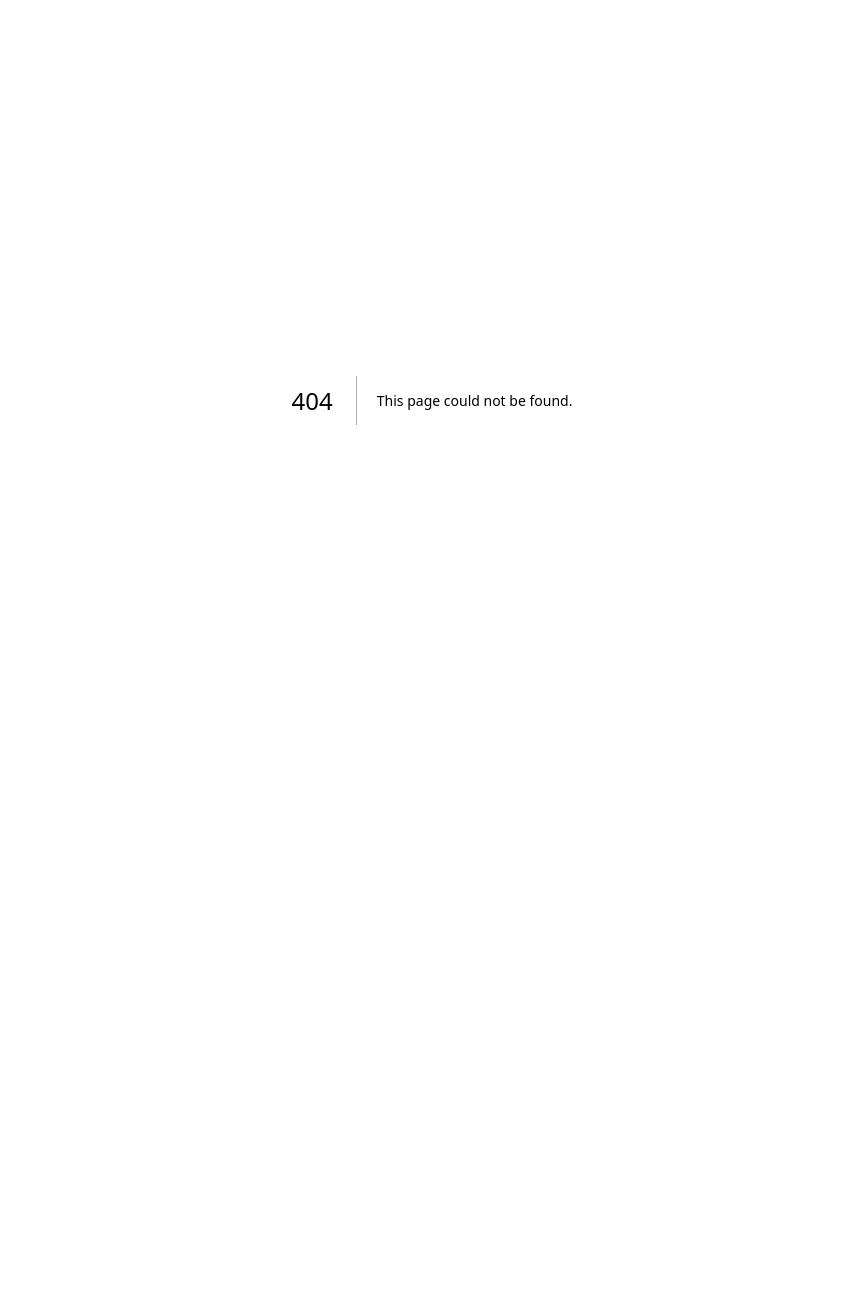
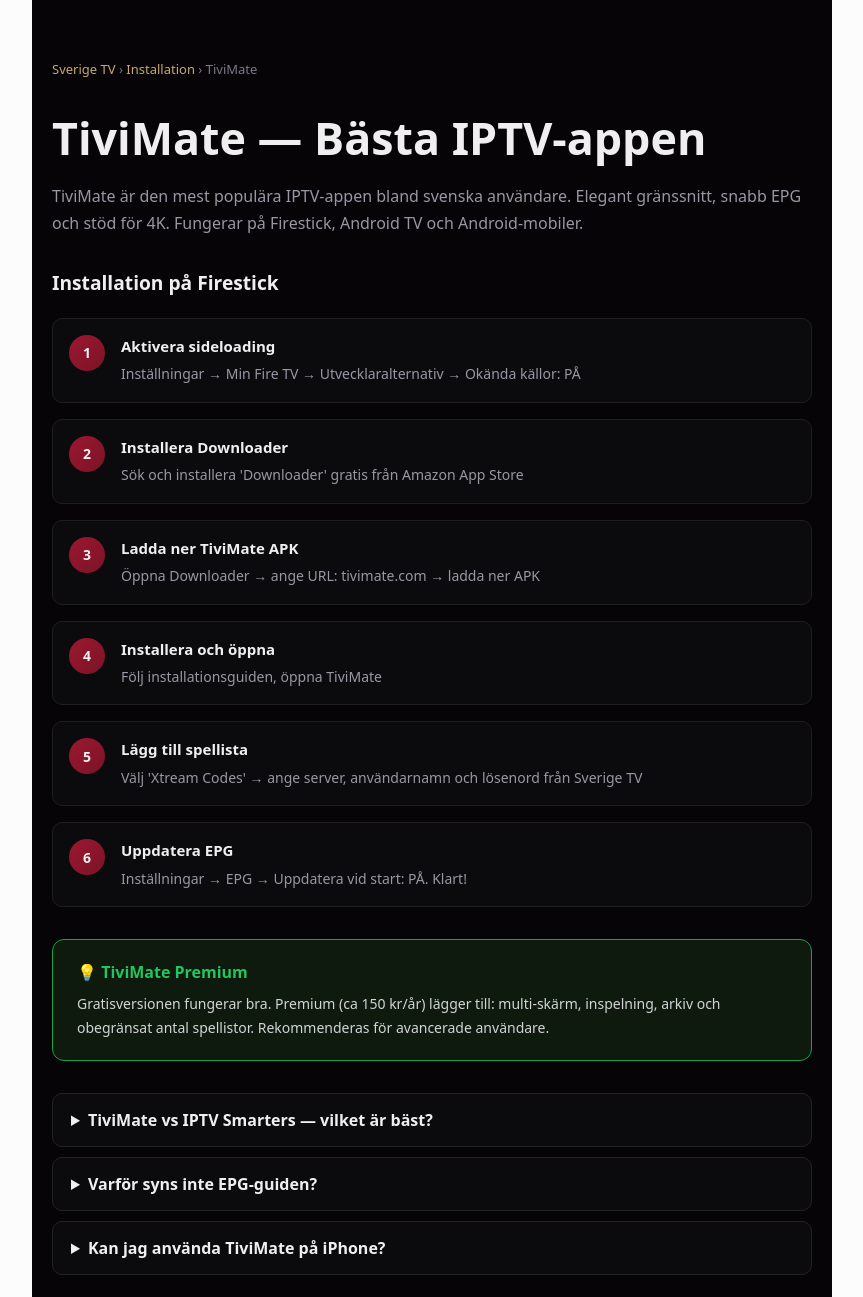
Before and after one commit to manzi21/sweden, a Next.js app: page /installation/tivimate in a window 1280 px wide. Before the commit this address had no page. Shown: the top 1297 px of the page, without its empty margins (208-1071 px from the left). Before the commit the page ends 800 px from the top, so only its background shows below. Built offline with nearby package versions, Linux system fonts and the light colour scheme.

Commit message:
Create page.tsx

```diff
--- /dev/null
+++ b/app/installation/tivimate/page.tsx
@@ -0,0 +1,16 @@
+import type{Metadata}from"next";
+export const metadata:Metadata={title:"TiviMate Sverige — Komplett Guide 2026 | Sverige TV",description:"Installera och konfigurera TiviMate för IPTV. Bästa IPTV-appen för Android och Firestick. Steg-för-steg med Sverige TV."};
+export default function Page(){return(<main style={{maxWidth:800,margin:"0 auto",padding:"60px 20px",color:"#f0eff0",fontFamily:"system-ui,sans-serif",background:"#060407",minHeight:"100vh"}}>
+<nav style={{marginBottom:24,fontSize:13,color:"#7a7a86"}}><a href="/" style={{color:"#c8a96e",textDecoration:"none"}}>Sverige TV</a> › <a href="/installation" style={{color:"#c8a96e",textDecoration:"none"}}>Installation</a> › TiviMate</nav>
+<h1 style={{fontSize:"clamp(1.8rem,5vw,2.8rem)",fontWeight:900,marginBottom:12}}>TiviMate — Bästa IPTV-appen</h1>
+<p style={{color:"#9898a4",marginBottom:32,lineHeight:1.7}}>TiviMate är den mest populära IPTV-appen bland svenska användare. Elegant gränssnitt, snabb EPG och stöd för 4K. Fungerar på Firestick, Android TV och Android-mobiler.</p>
+<h2 style={{fontSize:"1.2rem",fontWeight:800,margin:"0 0 20px"}}>Installation på Firestick</h2>
+{[["Aktivera sideloading","Inställningar → Min Fire TV → Utvecklaralternativ → Okända källor: PÅ"],["Installera Downloader","Sök och installera 'Downloader' gratis från Amazon App Store"],["Ladda ner TiviMate APK","Öppna Downloader → ange URL: tivimate.com → ladda ner APK"],["Installera och öppna","Följ installationsguiden, öppna TiviMate"],["Lägg till spellista","Välj 'Xtream Codes' → ange server, användarnamn och lösenord från Sverige TV"],["Uppdatera EPG","Inställningar → EPG → Uppdatera vid start: PÅ. Klart!"]].map(([t,d],i)=>(<div key={i} style={{display:"flex",gap:16,marginBottom:16,background:"#0b0b0d",border:"1px solid #1e1e1e",borderRadius:10,padding:"16px"}}>
+<div style={{width:36,height:36,borderRadius:"50%",background:"linear-gradient(135deg,#9a1830,#7c1326)",display:"flex",alignItems:"center",justifyContent:"center",fontWeight:900,fontSize:14,flexShrink:0}}>{i+1}</div>
+<div><b style={{display:"block",marginBottom:4,fontSize:15}}>{t}</b><span style={{color:"#9898a4",fontSize:14,lineHeight:1.6}}>{d}</span></div></div>))}
+<div style={{background:"#0d1a0d",border:"1px solid #16a34a",borderRadius:12,padding:"20px 24px",margin:"32px 0"}}>
+<b style={{color:"#22c55e"}}>💡 TiviMate Premium</b>
+<p style={{margin:"8px 0 0",color:"#d4d4d8",lineHeight:1.7,fontSize:14}}>Gratisversionen fungerar bra. Premium (ca 150 kr/år) lägger till: multi-skärm, inspelning, arkiv och obegränsat antal spellistor. Rekommenderas för avancerade användare.</p></div>
+{[["TiviMate vs IPTV Smarters — vilket är bäst?","TiviMate är snabbare och har bättre EPG-guide. IPTV Smarters är enklare att installera (finns i Play Store). Vi rekommenderar TiviMate för bästa upplevelse."],["Varför syns inte EPG-guiden?","Gå till Inställningar → EPG → Uppdatera nu. Första laddningen tar 2–5 minuter."],["Kan jag använda TiviMate på iPhone?","Nej — TiviMate finns bara för Android/Firestick. På iPhone rekommenderar vi IPTV Smarters Pro från App Store."]].map(([q,a],i)=>(<details key={i} style={{background:"#0b0b0d",border:"1px solid #222",borderRadius:10,marginBottom:10,padding:"14px 18px"}}><summary style={{fontWeight:700,cursor:"pointer"}}>{q}</summary><p style={{marginTop:10,color:"#d4d4d8",lineHeight:1.7,fontSize:14}}>{a}</p></details>))}
+<div style={{background:"#1a0a10",border:"1px solid #7c1326",borderRadius:14,padding:"28px",marginTop:40,textAlign:"center"}}><h3 style={{fontWeight:900,marginBottom:8}}>Hjälp med TiviMate-inställningar?</h3><p style={{color:"#9898a4",marginBottom:20}}>Vi konfigurerar TiviMate åt dig via WhatsApp — tar 5 minuter.</p><a href="https://wa.me/447307410512?text=Hej!+Jag+behöver+hjälp+med+TiviMate+konfiguration." target="_blank" rel="noreferrer" style={{background:"#22c55e",color:"#000",padding:"14px 28px",borderRadius:8,textDecoration:"none",fontWeight:800}}>💬 WhatsApp-support</a></div>
+</main>);}
```
